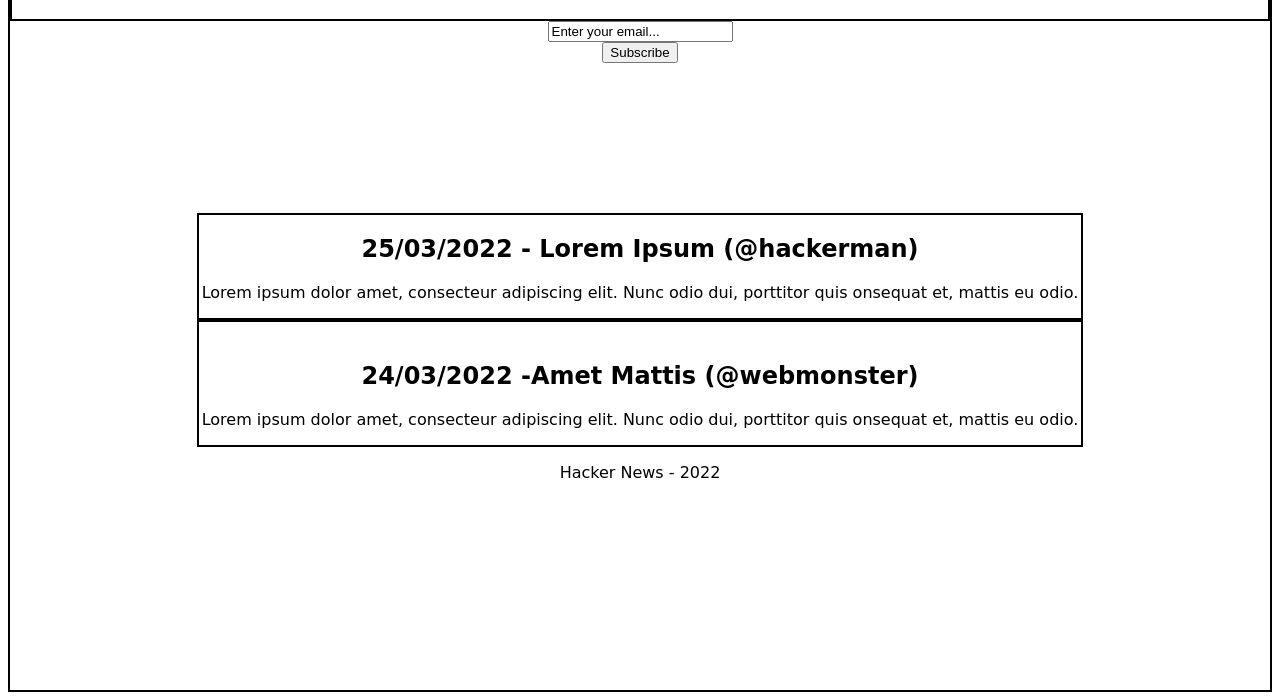
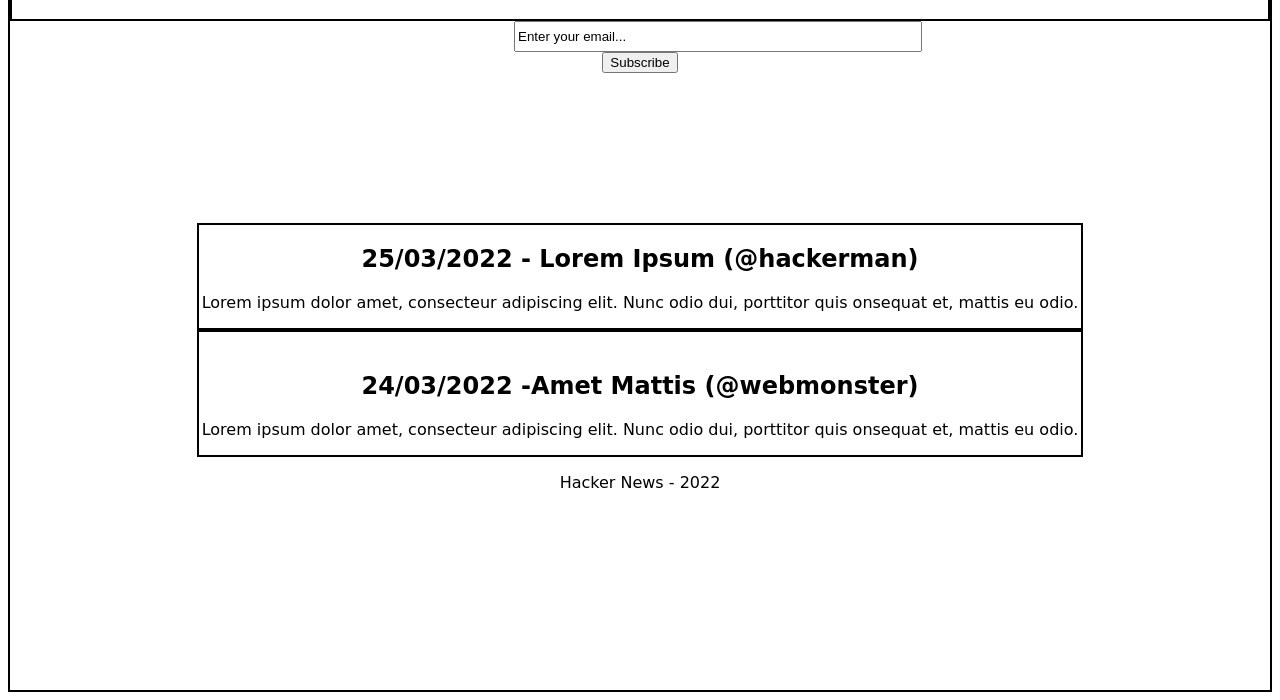
Before and after one commit to RafaelMella/Tarea1-RafaelMella, a plain HTML site: page index.html in a window 1280 px wide. Shown: the part 104-804 px from the top of the page. Drawn offline with Linux system fonts and the light colour scheme.

Commit message:
cambios ligeros

```diff
--- a/estilosHome.css
+++ b/estilosHome.css
@@ -90,3 +90,10 @@ margin: 10px;
 	text-align: center;
 	padding-top: 40px;
 }
+
+input[type = "text"]{
+
+ width: 400px;
+ height: 25px;
+
+}
```
